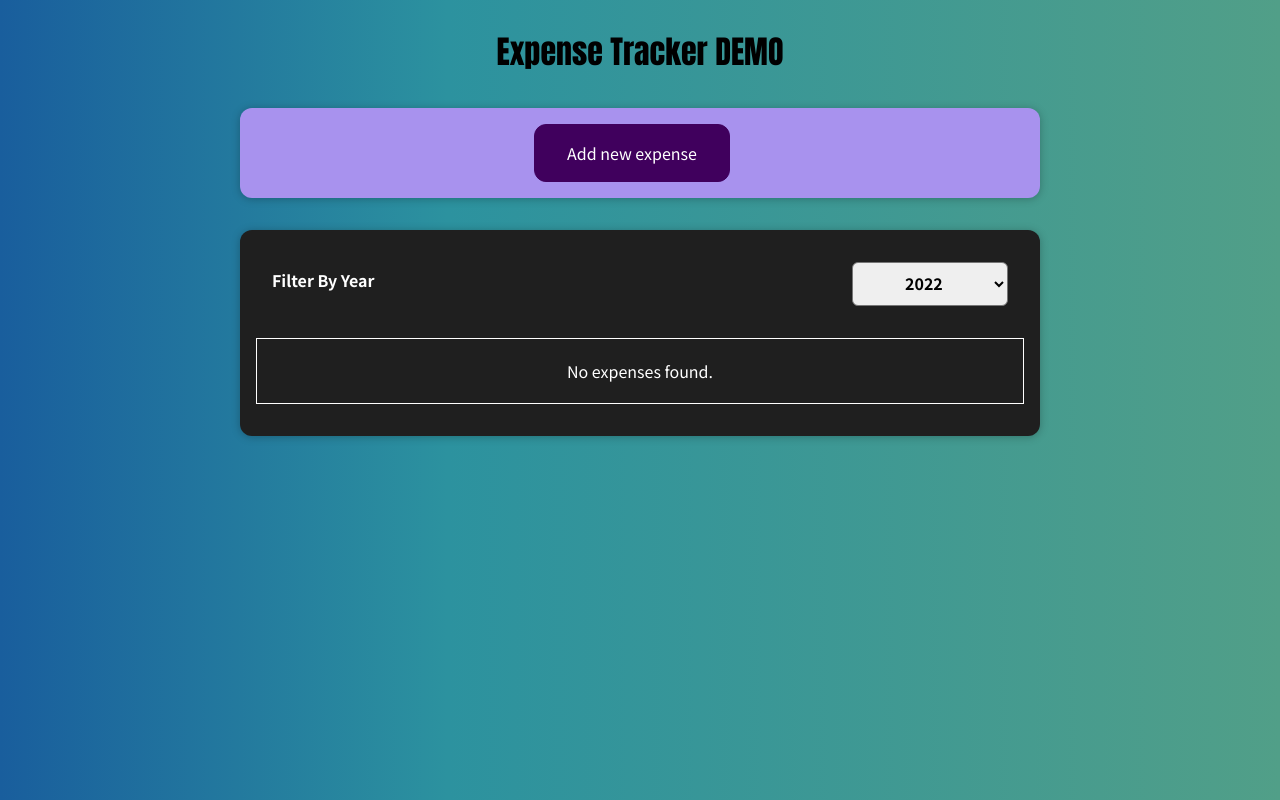
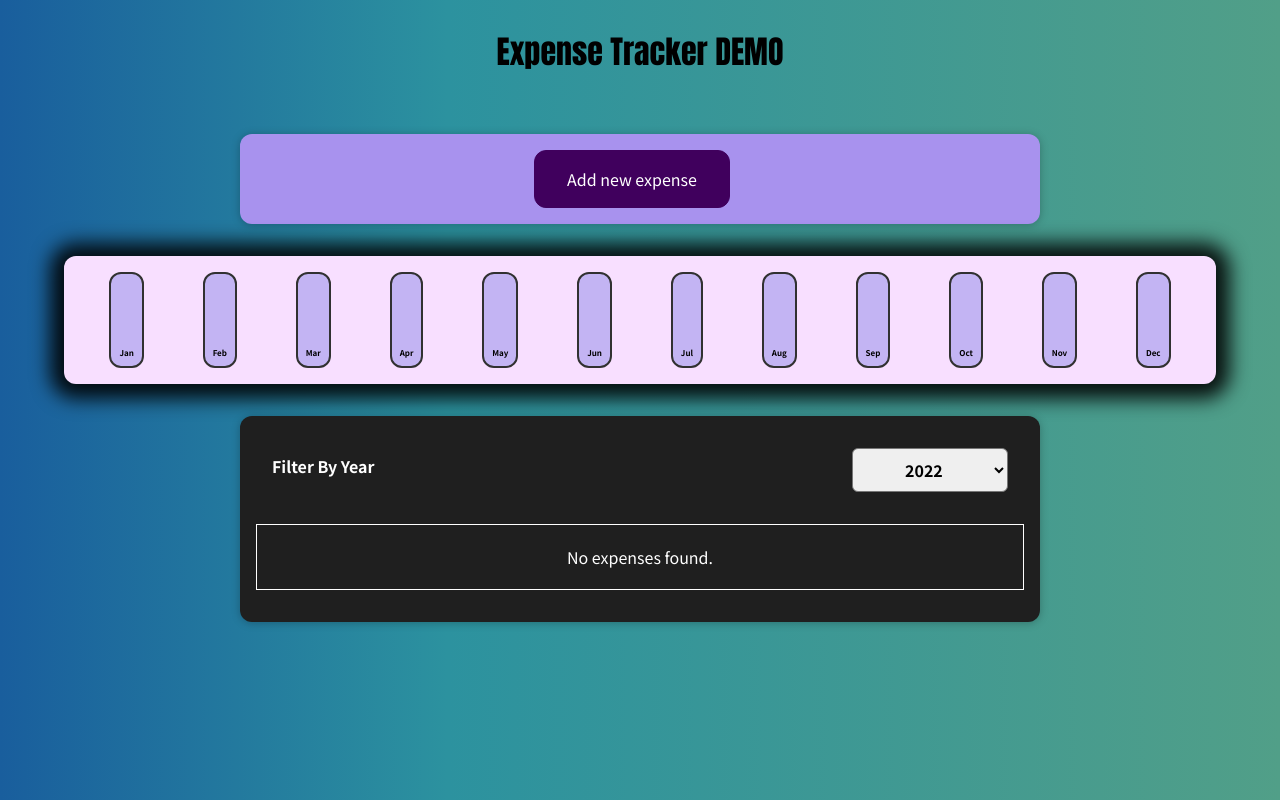
Before and after one commit to DiyanPv/React-Demos, a React (Create React App) app in the folder my-app/: page / in a window 1280 px wide. Built offline with nearby package versions, Linux system fonts and the light colour scheme.

Commit message:
Chart Skeleton added

```diff
--- a/my-app/src/App.js
+++ b/my-app/src/App.js
@@ -1,6 +1,8 @@
 import { useState } from "react";
+
 import DemoExpense from "./components/Expenses/DemoExpense";
 import NewExpense from "./components/NewExpenseInput/NewExpense";
+import ExpensesChart from "./components/Chart/FinalChartComponent";
 const Expenses = [];
 function App() {
   const [expenses, setExpenses] = useState(Expenses);
@@ -16,10 +18,11 @@ function App() {
   };
 
   return (
-    <div>
+    <div className="defaultcontainer">
       <h2 className="title-document">Expense Tracker DEMO</h2>
 
       <NewExpense onReceiveItem={addExpenseHandler} />
+      <ExpensesChart></ExpensesChart>
       <DemoExpense items={expenses} />
     </div>
   );
--- /dev/null
+++ b/my-app/src/components/Chart/Chart.css
@@ -0,0 +1,11 @@
+.chart {
+  padding: 1rem;
+  border-radius: 12px;
+  background-color: #f8dfff;
+  text-align: center;
+  display: flex;
+  justify-content: space-around;
+  height: 8rem;
+  box-shadow: 0px 1px 19px 14px rgba(0, 0, 0, 0.89);
+  width: 90%;
+}
--- /dev/null
+++ b/my-app/src/components/Chart/Chart.js
@@ -0,0 +1,10 @@
+import "./Chart.css";
+import ChartBar from "./ChartBar";
+const Chart = ({ dataPoints }) => {
+  console.log(dataPoints);
+  return (<div className="chart">
+{dataPoints.map(datapoint=> <ChartBar key={datapoint.key} label={datapoint.label}></ChartBar>)}
+  </div>);
+};
+
+export default Chart;
--- /dev/null
+++ b/my-app/src/components/Chart/ChartBar.js
@@ -0,0 +1,19 @@
+import "./Chartbar.css";
+
+const ChartBar = ({ value, maxValue, key, label }) => {
+  let barfillHeight = `0%`;
+  console.log(value);
+  if (maxValue > 0) {
+    barfillHeight = Math.round(value / maxValue) * 100 + `%`;
+  }
+  return (
+    <div className="chart-bar">
+      <div className="chart-bar__inner">
+        <div className="chart-bar__fill"></div>
+        <div className="chart-bar__label">{label}</div>
+      </div>
+    </div>
+  );
+};
+
+export default ChartBar;
--- /dev/null
+++ b/my-app/src/components/Chart/Chartbar.css
@@ -0,0 +1,30 @@
+.chart-bar {
+  height: 100%;
+  display: flex;
+  flex-direction: column;
+  align-items: center;
+}
+
+.chart-bar__inner {
+  height: 100%;
+  width: 100%;
+  border: 2px solid #313131;
+  border-radius: 12px;
+  background-color: #c3b4f3;
+  display: flex;
+  flex-direction: column;
+  justify-content: flex-end;
+  padding: 8px;
+}
+
+.chart-bar__fill {
+  background-color: #4826b9;
+  width: 100%;
+  transition: all 0.3s ease-out;
+}
+
+.chart-bar__label {
+  font-weight: bold;
+  font-size: 0.5rem;
+  text-align: center;
+}
--- /dev/null
+++ b/my-app/src/components/Chart/FinalChartComponent.js
@@ -0,0 +1,23 @@
+import { useState } from "react";
+import Chart from "./Chart";
+
+const ExpensesChart = ({expenses}) => {
+  let monthsArray = [
+    { label: `Jan`, value: 0 },
+    { label: `Feb`, value: 0 },
+    { label: `Mar`, value: 0 },
+    { label: `Apr`, value: 0 },
+    { label: `May`, value: 0 },
+    { label: `Jun`, value: 0 },
+    { label: `Jul`, value: 0 },
+    { label: `Aug`, value: 0 },
+    { label: `Sep`, value: 0 },
+    { label: `Oct`, value: 0 },
+    { label: `Nov`, value: 0 },
+    { label: `Dec`, value: 0 },
+  ];
+
+  return <Chart dataPoints={monthsArray}/>;
+};
+
+export default ExpensesChart;
--- a/my-app/src/components/Expenses/DemoExpense.js
+++ b/my-app/src/components/Expenses/DemoExpense.js
@@ -1,8 +1,10 @@
 import "./DemoExpense.css";
 import ExpenseFilter from "../Filter/ExpenseFilter";
 import ExpenseItem from "./ExpenseItem";
+
 import { useState } from "react";
 function DemoExpense(props) {
+
   const [year, setYear] = useState(`2022`);
 
   const filteredArr = props.items.filter(
@@ -27,6 +29,7 @@ function DemoExpense(props) {
   return (
     <div className="expenses">
       <ExpenseFilter selected={year} onChangeFilter={filterChangeHandler} />
+
       {expensesContent}
     </div>
   );
--- a/my-app/src/index.css
+++ b/my-app/src/index.css
@@ -1,24 +1,32 @@
-@import url('https://fonts.googleapis.com/css2?family=Noto+Sans+JP:wght@400;700&display=swap');
+@import url("https://fonts.googleapis.com/css2?family=Noto+Sans+JP:wght@400;700&display=swap");
 
 * {
   box-sizing: border-box;
-
 }
 
 html {
-  font-family: 'Noto Sans JP', sans-serif;
+  font-family: "Noto Sans JP", sans-serif;
 }
 
 body {
   margin: 0;
-  background: rgb(25,94,157);
-  background: linear-gradient(90deg, rgba(25,94,157,1) 0%, rgba(44,146,159,1) 35%, rgba(81,159,136,1) 100%);
+  background: rgb(25, 94, 157);
+  background: linear-gradient(
+    90deg,
+    rgba(25, 94, 157, 1) 0%,
+    rgba(44, 146, 159, 1) 35%,
+    rgba(81, 159, 136, 1) 100%
+  );
 }
 
-.title-document{
-
-    text-align: center;
-    font-family:Impact, Haettenschweiler, 'Arial Narrow Bold', sans-serif;
-    font-size: 32px;
-
+.title-document {
+  text-align: center;
+  font-family: Impact, Haettenschweiler, "Arial Narrow Bold", sans-serif;
+  font-size: 32px;
 }
+.defaultcontainer {
+  display: flex;
+  flex-direction: column;
+  align-items: center;
+  margin: 0 auto;
+}
```
Also changed, not shown: my-app/src/components/NewExpenseInput/NewExpense.js (+5 -2 lines), 1 other file (tests, documents, lock files or other folders).
